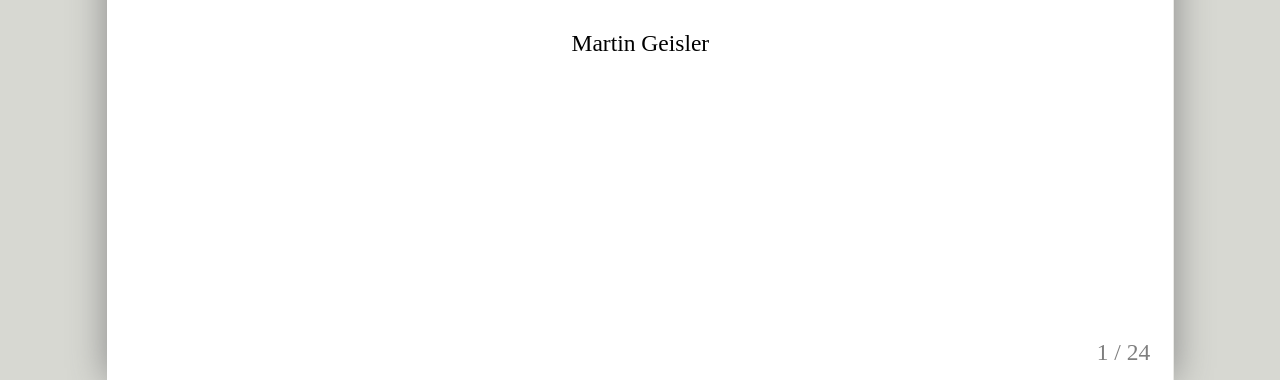
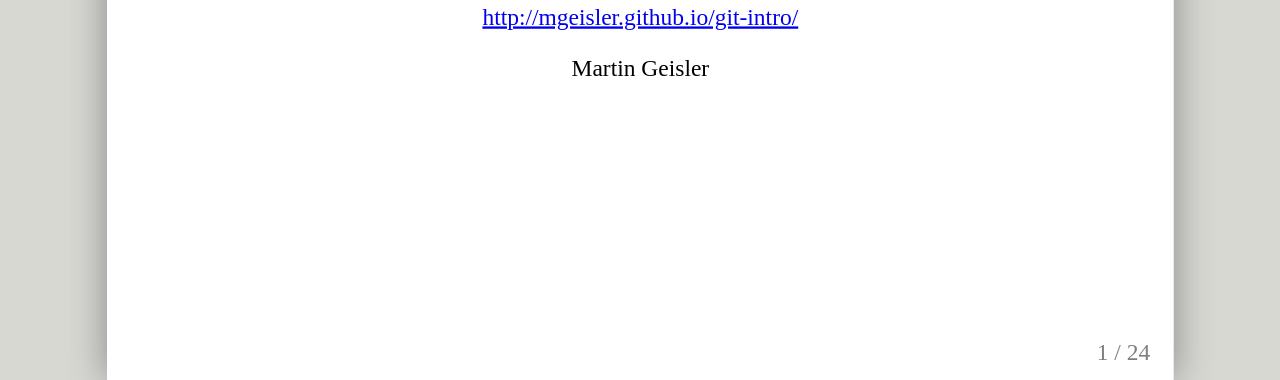
Before and after one commit to mgeisler/git-intro, a plain HTML site: page index.html in a window 1280 px wide. Shown: the part 420-800 px from the top of the page. Drawn offline with Linux system fonts and the light colour scheme; a web font is replaced by a local one.

Commit message:
Add link back to talk

```diff
--- a/index.html
+++ b/index.html
@@ -47,6 +47,8 @@
 class: center, middle
 
 # Git Introduction
+
+http://mgeisler.github.io/git-intro/
 
 Martin Geisler
 
```
